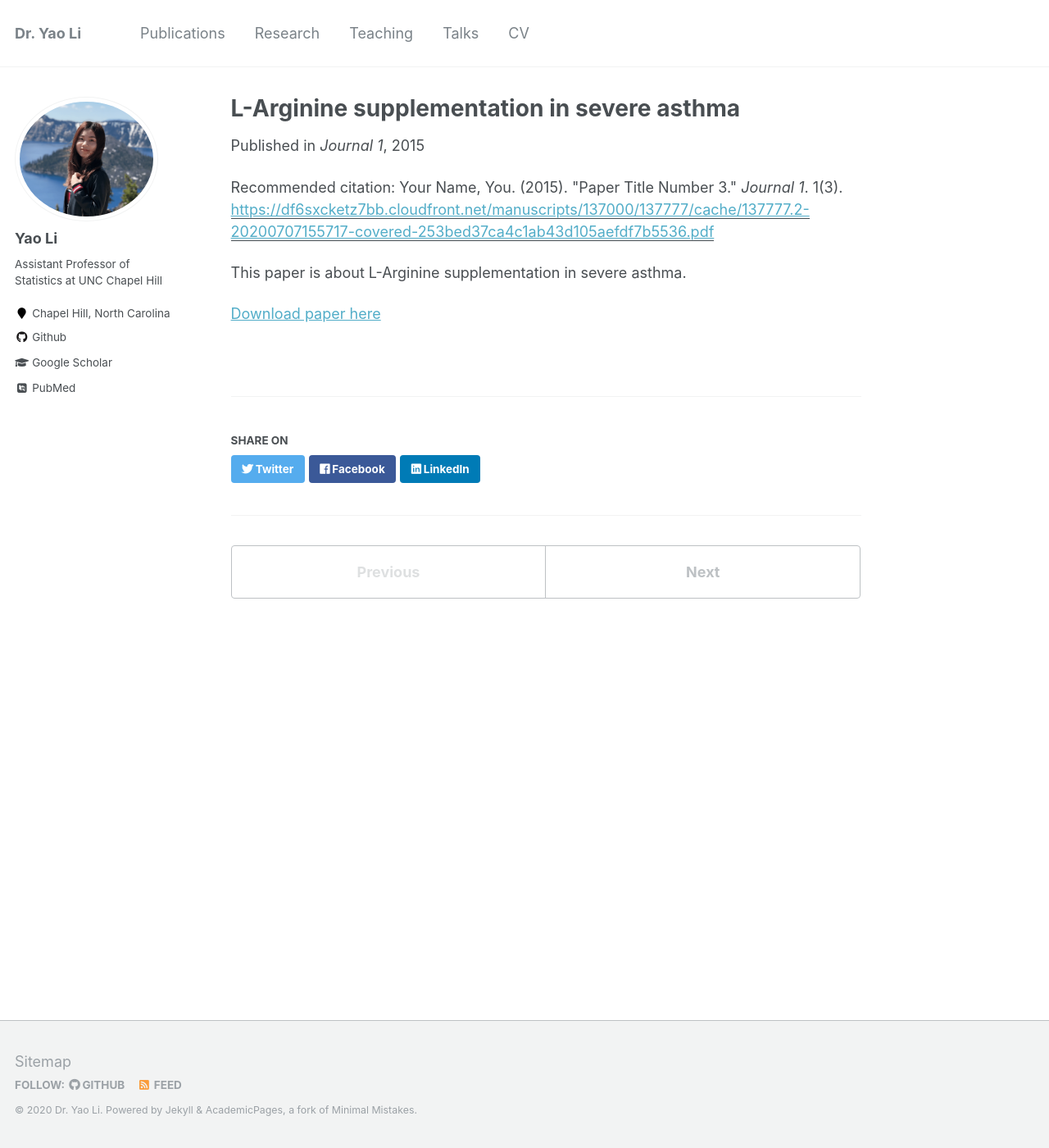
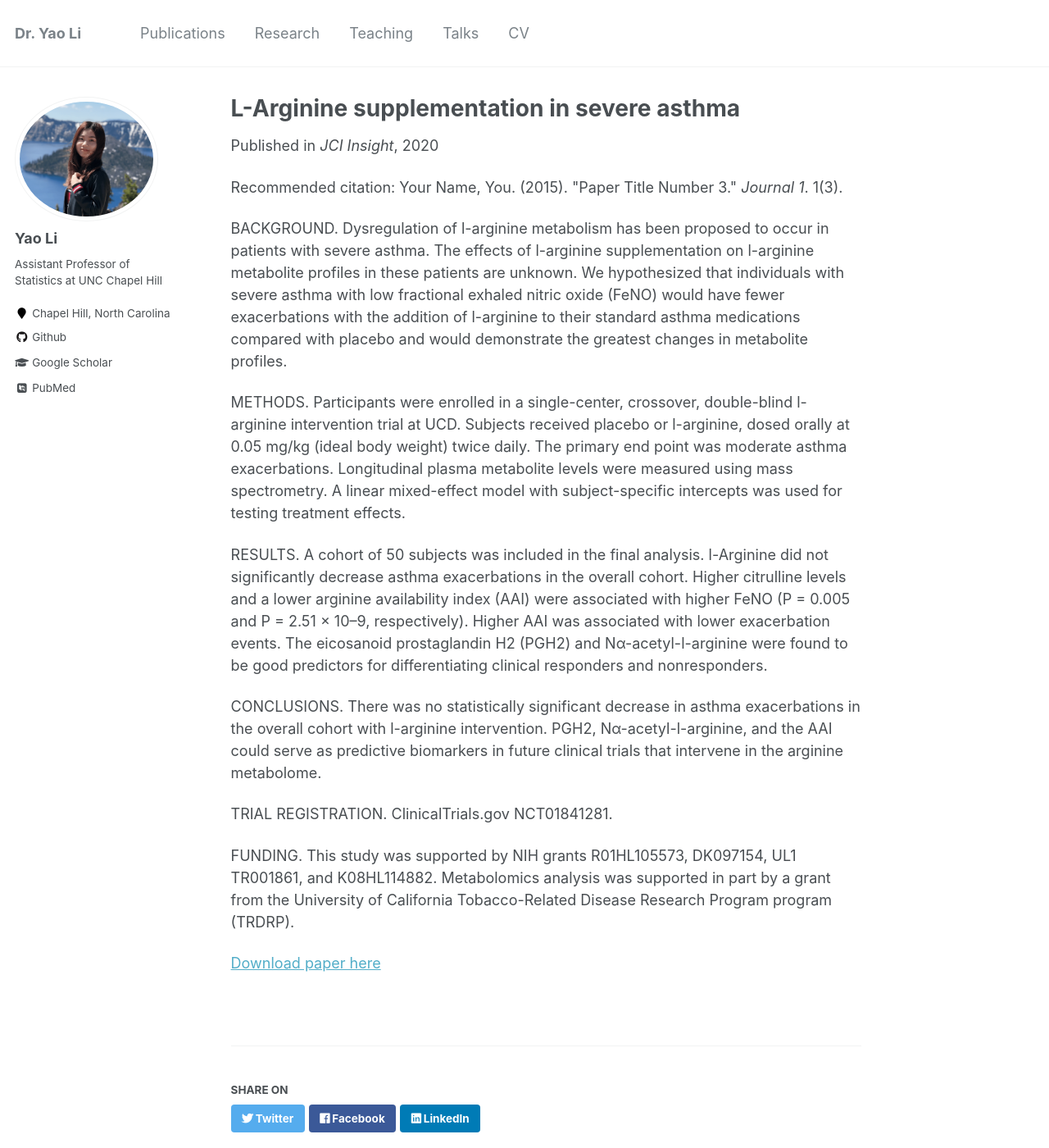
Before and after one commit to liyao880/yaoli, a Jekyll site: the page built from _publications/L-Arginine.md, in a window 1280 px wide and 1400 px high. Shown: the whole window at 82% size. Built offline with Jekyll 4.4.1, drawn with Linux system fonts in a browser that asks for light colours; some web fonts are replaced.

Commit message:
Update L-Arginine.md

```diff
--- a/_publications/L-Arginine.md
+++ b/_publications/L-Arginine.md
@@ -3,11 +3,21 @@ title: "L-Arginine supplementation in severe asthma"
 collection: publications
 permalink: /publication/L-Arginine
 excerpt: ''
-date: 2015-10-01
-venue: 'Journal 1'
-paperurl: 'https://df6sxcketz7bb.cloudfront.net/manuscripts/137000/137777/cache/137777.2-20200707155717-covered-253bed37ca4c1ab43d105aefdf7b5536.pdf'
+date: 2020-06-04
+venue: 'JCI Insight'
+paperurl: ''
 citation: 'Your Name, You. (2015). &quot;Paper Title Number 3.&quot; <i>Journal 1</i>. 1(3).'
 ---
-This paper is about L-Arginine supplementation in severe asthma.
+BACKGROUND. Dysregulation of l-arginine metabolism has been proposed to occur in patients with severe asthma. The effects of l-arginine supplementation on l-arginine metabolite profiles in these patients are unknown. We hypothesized that individuals with severe asthma with low fractional exhaled nitric oxide (FeNO) would have fewer exacerbations with the addition of l-arginine to their standard asthma medications compared with placebo and would demonstrate the greatest changes in metabolite profiles.
+
+METHODS. Participants were enrolled in a single-center, crossover, double-blind l-arginine intervention trial at UCD. Subjects received placebo or l-arginine, dosed orally at 0.05 mg/kg (ideal body weight) twice daily. The primary end point was moderate asthma exacerbations. Longitudinal plasma metabolite levels were measured using mass spectrometry. A linear mixed-effect model with subject-specific intercepts was used for testing treatment effects.
+
+RESULTS. A cohort of 50 subjects was included in the final analysis. l-Arginine did not significantly decrease asthma exacerbations in the overall cohort. Higher citrulline levels and a lower arginine availability index (AAI) were associated with higher FeNO (P = 0.005 and P = 2.51 × 10–9, respectively). Higher AAI was associated with lower exacerbation events. The eicosanoid prostaglandin H2 (PGH2) and Nα-acetyl-l-arginine were found to be good predictors for differentiating clinical responders and nonresponders.
+
+CONCLUSIONS. There was no statistically significant decrease in asthma exacerbations in the overall cohort with l-arginine intervention. PGH2, Nα-acetyl-l-arginine, and the AAI could serve as predictive biomarkers in future clinical trials that intervene in the arginine metabolome.
+
+TRIAL REGISTRATION. ClinicalTrials.gov NCT01841281.
+
+FUNDING. This study was supported by NIH grants R01HL105573, DK097154, UL1 TR001861, and K08HL114882. Metabolomics analysis was supported in part by a grant from the University of California Tobacco-Related Disease Research Program program (TRDRP).
 
 [Download paper here](https://df6sxcketz7bb.cloudfront.net/manuscripts/137000/137777/cache/137777.2-20200707155717-covered-253bed37ca4c1ab43d105aefdf7b5536.pdf)
```
